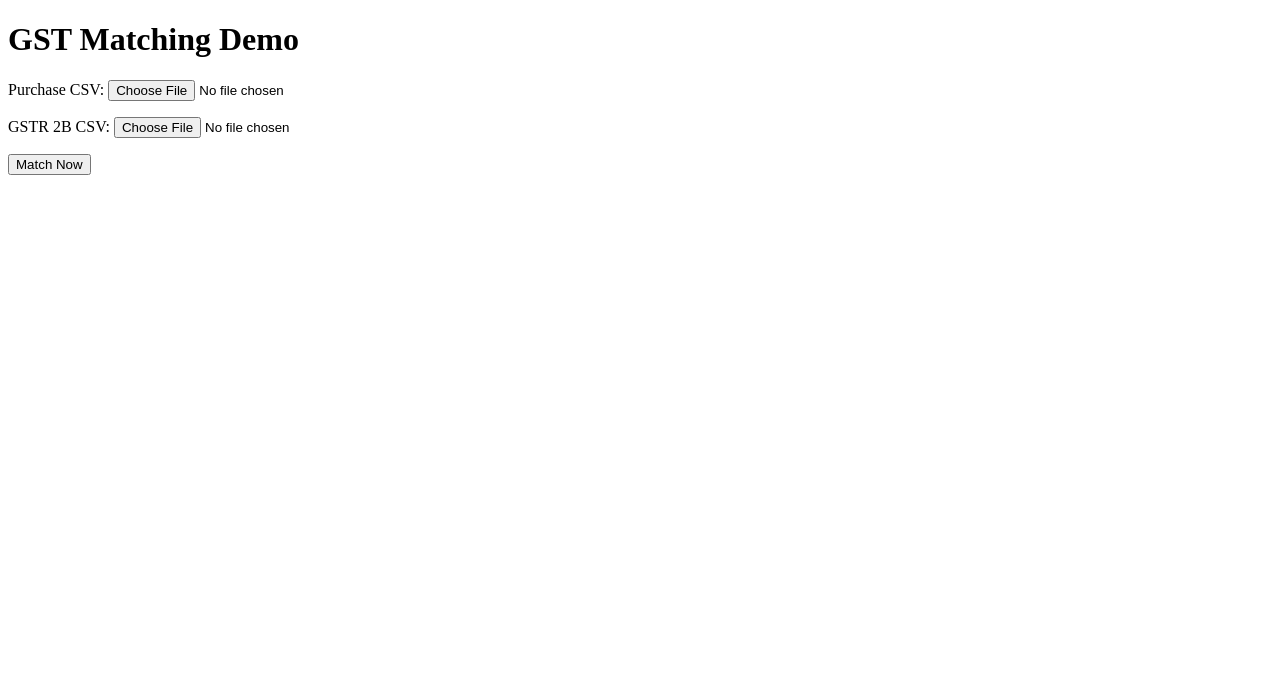
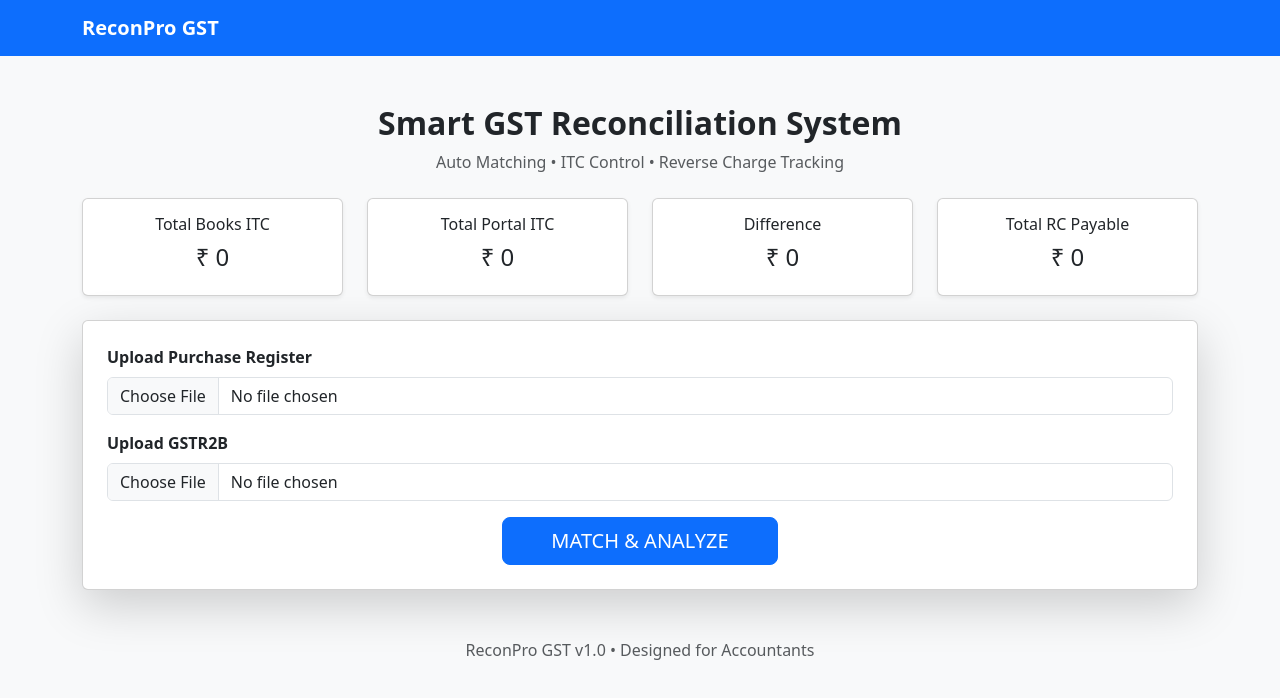
Before and after one commit to munnaregar55-svg/GST-MATCHING-, a plain HTML site: page templates/index.html in a window 1280 px wide. Drawn offline with nearby package versions, Linux system fonts and the light colour scheme.

Commit message:
Update index.html

```diff
--- a/templates/index.html
+++ b/templates/index.html
@@ -1,25 +1,90 @@
 <!DOCTYPE html>
 <html>
 <head>
-    <title>GST Matching Demo</title>
+    <title>ReconPro GST</title>
+    <link href="https://cdn.jsdelivr.net/npm/bootstrap@5.3.2/dist/css/bootstrap.min.css" rel="stylesheet">
 </head>
-<body>
 
-    <h1>GST Matching Demo</h1>
+<body class="bg-light">
 
-    <form action="/match" method="post" enctype="multipart/form-data">
-        <p>
-            Purchase CSV:
-            <input type="file" name="purchase">
-        </p>
+<nav class="navbar navbar-expand-lg navbar-dark bg-primary">
+    <div class="container">
+        <a class="navbar-brand fw-bold" href="#">ReconPro GST</a>
+    </div>
+</nav>
 
-        <p>
-            GSTR 2B CSV:
-            <input type="file" name="gstr2b">
-        </p>
+<div class="container mt-5">
 
-        <button type="submit">Match Now</button>
-    </form>
+    <div class="text-center mb-4">
+        <h2 class="fw-bold">Smart GST Reconciliation System</h2>
+        <p class="text-muted">Auto Matching • ITC Control • Reverse Charge Tracking</p>
+    </div>
+
+    <div class="row text-center mb-4">
+        <div class="col-md-3">
+            <div class="card shadow-sm">
+                <div class="card-body">
+                    <h6>Total Books ITC</h6>
+                    <h4>₹ 0</h4>
+                </div>
+            </div>
+        </div>
+
+        <div class="col-md-3">
+            <div class="card shadow-sm">
+                <div class="card-body">
+                    <h6>Total Portal ITC</h6>
+                    <h4>₹ 0</h4>
+                </div>
+            </div>
+        </div>
+
+        <div class="col-md-3">
+            <div class="card shadow-sm">
+                <div class="card-body">
+                    <h6>Difference</h6>
+                    <h4>₹ 0</h4>
+                </div>
+            </div>
+        </div>
+
+        <div class="col-md-3">
+            <div class="card shadow-sm">
+                <div class="card-body">
+                    <h6>Total RC Payable</h6>
+                    <h4>₹ 0</h4>
+                </div>
+            </div>
+        </div>
+    </div>
+
+    <div class="card shadow-lg p-4">
+        <form action="/match" method="post" enctype="multipart/form-data">
+
+            <div class="mb-3">
+                <label class="form-label fw-bold">Upload Purchase Register</label>
+                <input type="file" name="purchase" class="form-control" required>
+            </div>
+
+            <div class="mb-3">
+                <label class="form-label fw-bold">Upload GSTR2B</label>
+                <input type="file" name="gstr2b" class="form-control" required>
+            </div>
+
+            <div class="text-center">
+                <button type="submit" class="btn btn-primary btn-lg px-5">
+                    MATCH & ANALYZE
+                </button>
+            </div>
+
+        </form>
+    </div>
+
+</div>
+
+<footer class="text-center mt-5 mb-3 text-muted">
+    ReconPro GST v1.0 • Designed for Accountants
+</footer>
 
 </body>
 </html>
```
